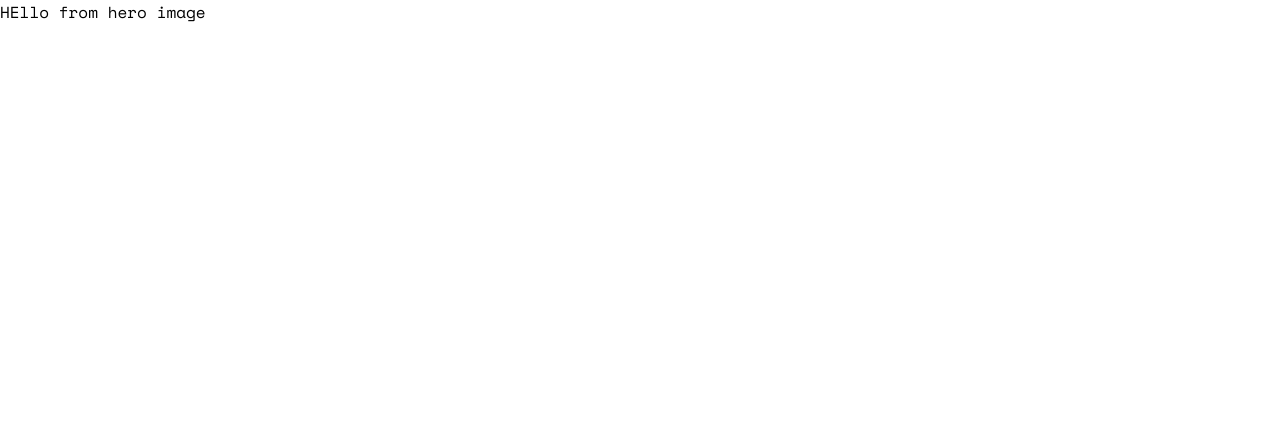
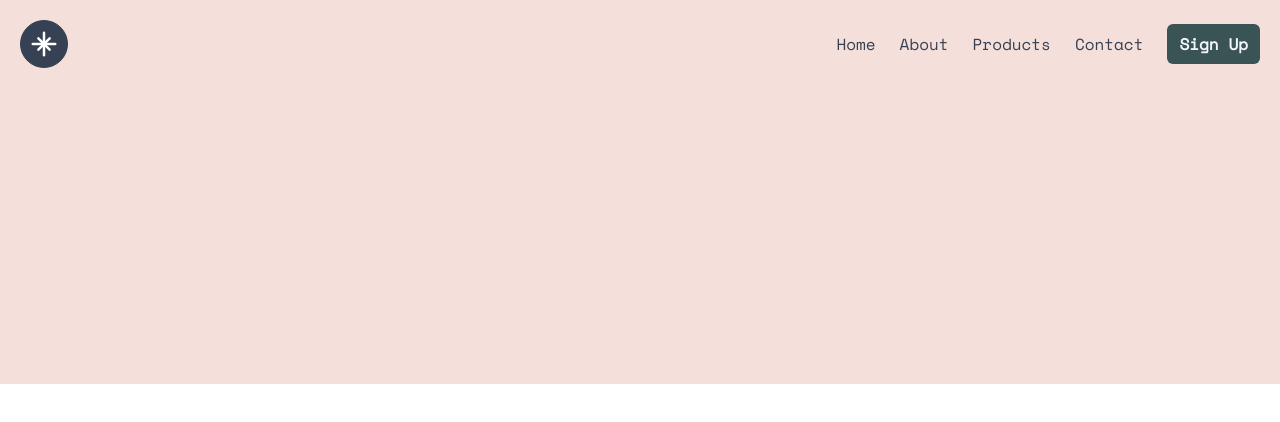
Before and after one commit to Dipak-Gautam/OTP-Mailer-Frontend, a React (Vite) app: page / in a window 1280 px wide. Shown: the top 422 px of the page. Built offline with nearby package versions, Linux system fonts and the light colour scheme.

Commit message:
feat: navbar completed

```diff
--- /dev/null
+++ b/src/Components/Buttons/Login/LoginButton.tsx
@@ -0,0 +1,11 @@
+import React from "react";
+
+const LoginButton = () => {
+  return (
+    <div className="bg-[#3a5355] p-2 px-3 rounded-md text-slate-100 font-SpaceMono font-semibold">
+      Sign Up
+    </div>
+  );
+};
+
+export default LoginButton;
--- a/src/Components/HeroImage/HeroImage.tsx
+++ b/src/Components/HeroImage/HeroImage.tsx
@@ -1,7 +1,12 @@
 import React from "react";
+import Navbar from "../NavBar/Navbar";
 
 const HeroImage = () => {
-  return <div className="font-SpaceMono">HEllo from hero image</div>;
+  return (
+    <div className="font-SpaceMono bg-[#f4dfdb] h-96 p-4">
+      <Navbar />
+    </div>
+  );
 };
 
 export default HeroImage;
--- /dev/null
+++ b/src/Components/NavBar/Navbar.tsx
@@ -0,0 +1,28 @@
+import React from "react";
+import { TbNorthStar } from "react-icons/tb";
+import LoginButton from "../Buttons/Login/LoginButton";
+
+const Navbar = () => {
+  return (
+    <div className="text-black  p-1 flex justify-between">
+      <div>
+        <div className="border border-gray-700  rounded-full p-2 bg-gray-700">
+          <TbNorthStar className="text-white text-3xl" />
+        </div>
+      </div>
+      <div className="flex gap-6">
+        <div className="flex items-center gap-6 text-gray-700 font-SpaceMono font-medium ">
+          <div>Home</div>
+          <div>About</div>
+          <div>Products</div>
+          <div>Contact</div>
+        </div>
+        <div className="flex justify-center items-center">
+          <LoginButton />
+        </div>
+      </div>
+    </div>
+  );
+};
+
+export default Navbar;
```
